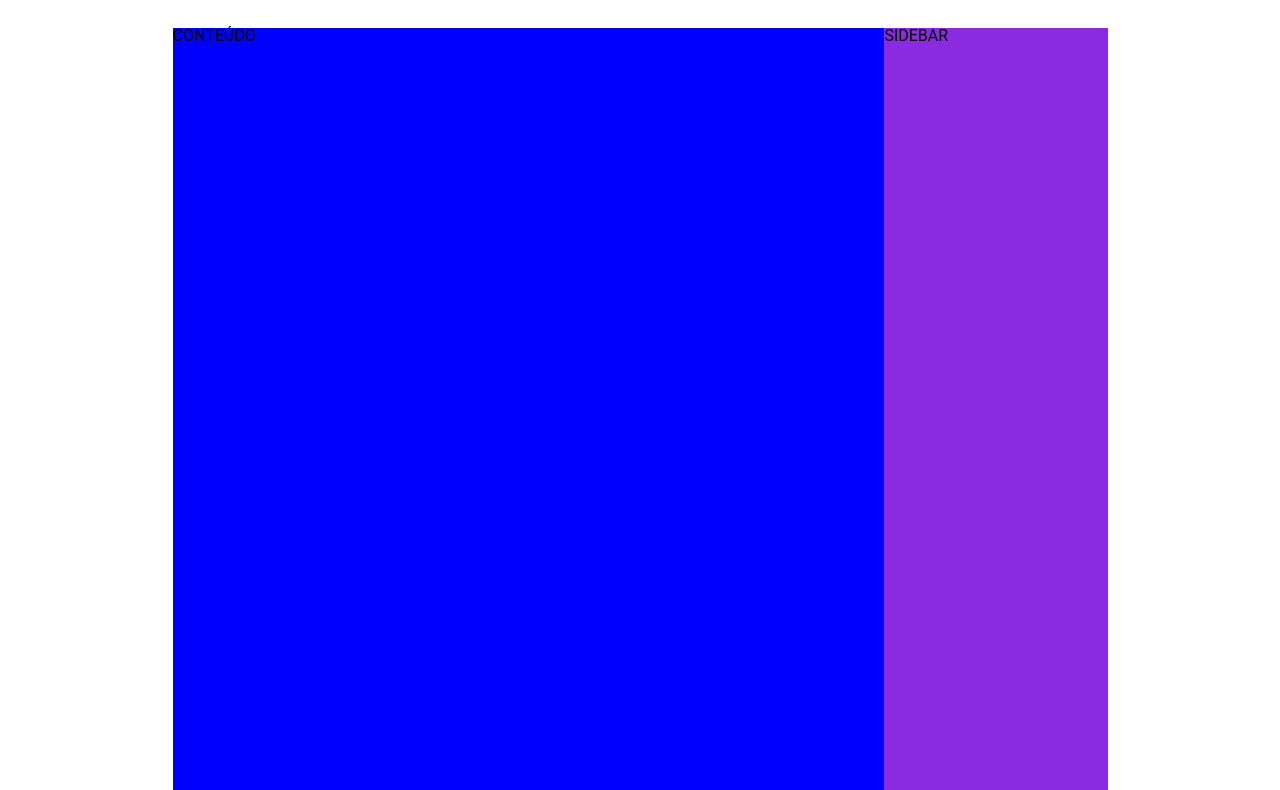
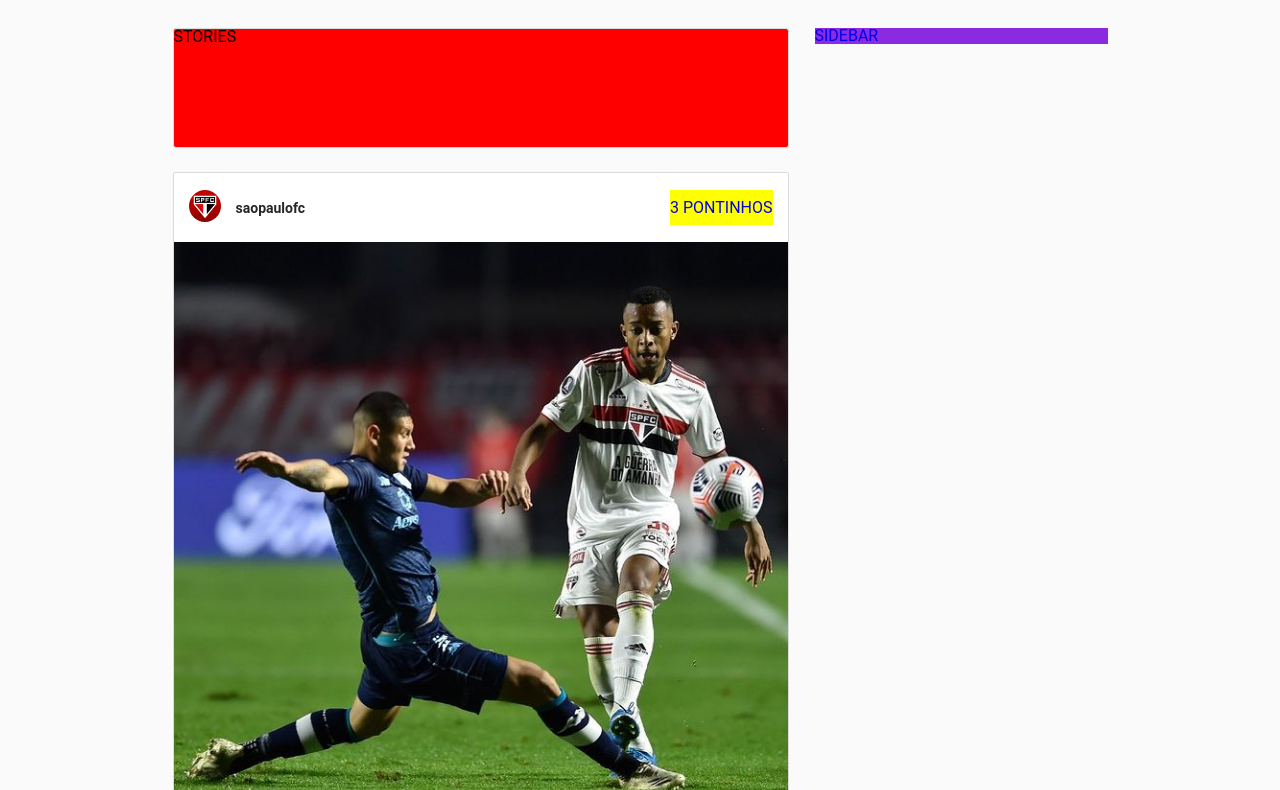
Before and after one commit to ligia-davila-bozzi/Projeto-02---Instagram, a plain HTML site: page index.html in a window 1280 px wide. Shown: the part 60-850 px from the top of the page. Drawn offline with nearby package versions, Linux system fonts and the light colour scheme.

Commit message:
Adição de caixa para stories e início do post

```diff
--- a/estilos.css
+++ b/estilos.css
@@ -1,8 +1,14 @@
 body {
     font-family: Roboto;
+    background-color: #fafafa;
+}
+
+a {
+    text-decoration: none;
 }
 
 .topo {
+    background-color: white;
     height: 54px;
     width: 100%;
     display: flex;
@@ -14,7 +20,6 @@ body {
 }
 
 .cabecalho {
-    background-color: white;
     width: 935px;
     display: flex;
     justify-content: space-between;
@@ -53,26 +58,77 @@ ion-icon {
 .pesquisa ::-webkit-input-placeholder {
     color: #979797;
     font-size: 12px;
-    text-align: center;
+    text-align: center
 }
 
 .menu {
     display: flex;
     justify-content: space-between;
-    width: 125px;
+    width: 140px;
 }
 
 .container {
     padding-top: 88px;
     display: flex;
-    height: 1000px;
+    justify-content: space-between;
     width: 935px;
     margin: 0 auto;
 }
 
 .conteudo {
+    width: 614px;
+}
+
+.caixa-stories {
+    height: 118px;
+    width: 614px;
+    border: 1px solid #dbdbdb;
+    border-radius: 3px;
+    margin-bottom: 24px;
+    background-color: red;
+}
+
+.post {
+    width: 614px;
+    border: 1px solid #dbdbdb;
+    border-radius: 3px;
+    margin-bottom: 60px;
+    background-color: green;
+}
+
+.post h1 {
+    font-size: 14px;
+    color: #262626;
+    font-weight: bold;
+}
+
+.post img {
     width: 100%;
-    background-color: blue;
+}
+
+.caixa-autor {
+    background-color: white;
+    display: flex;
+    justify-content: space-between;
+    padding: 17px 15px;
+}
+
+.autor {
+    display: flex;
+    align-items: center;
+}
+
+.autor img {
+    width: 32px;
+    height: 32px;
+    border-radius: 16px;
+    margin-right: 15px;
+}
+
+.mais-opcoes {
+    background-color:yellow;
+    display: flex;
+    align-items: center;
 }
 
 .sidebar {
--- a/index.html
+++ b/index.html
@@ -33,8 +33,49 @@
     </div>
     <!-- Fim do cabeçalho -->
 
-    <div class="container"><div class="conteudo">CONTEÚDO</div>
-    <div class="sidebar">SIDEBAR</div></div>
+    <div class="container">
+      <!-- Início do conteúdo -->
+      <div class="conteudo">
+        <!-- Caixa dos Stories -->
+        <div class="caixa-stories">STORIES</div>
+
+        <!-- Post -->
+        <div class="post">
+          <div class="caixa-autor">
+            <div class="autor">
+              <a href="#"><img src="/posts/perfis/saopaulofc.png" /></a>
+              <a href="#"><h1>saopaulofc</h1></a>
+            </div>
+            <div class="mais-opcoes">
+              <a href="#">3 PONTINHOS</a>
+            </div>
+          </div>
+
+          <img src="/posts/saopaulofc.jpg" />
+
+          <div class="botoes">
+            <div class="interacoes">
+              <ion-icon name="heart-outline"></ion-icon>
+              <ion-icon name="chatbubble-outline"></ion-icon>
+              <a href="#"><ion-icon name="paper-plane-outline"></ion-icon>
+            </div>
+          </div>
+        </div>
+
+        <div class="post">POST 2</div>
+
+        <div class="post">POST 3</div>
+
+        <div class="post">POST 4</div>
+
+        <div class="post">POST 5</div>
+
+
+    </div>
+    <!-- Fim do conteúdo -->
+
+    <div class="sidebar">SIDEBAR</div>
+  </div>
 
 
 
```
Also changed, not shown: posts/libertadoresbr.jpg (added), posts/perfis/libertadoresbr.jpg (added).
